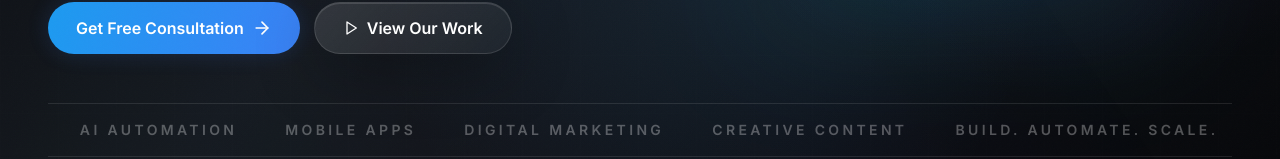
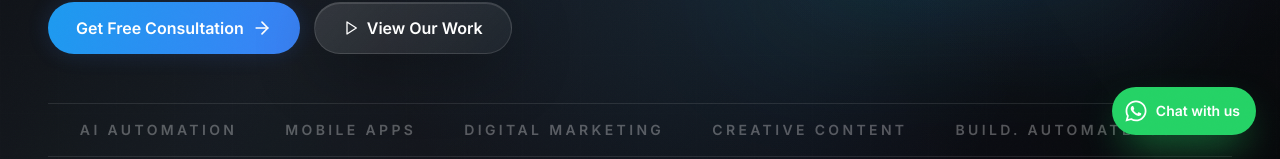
Before and after one commit to InnovexaDigital/Innovexa_Final_web, a Next.js app: page / in a window 1280 px wide. Shown: the part 641-800 px from the top of the page. Built offline with nearby package versions, Linux system fonts and the light colour scheme; no server answers.

Commit message:
Mount floating WhatsApp button site-wide

```diff
--- a/app/layout.tsx
+++ b/app/layout.tsx
@@ -5,6 +5,7 @@ import { SpeedInsights } from "@vercel/speed-insights/next";
 import { siteUrl } from "@/lib/site-config";
 import { globalGraph } from "@/lib/structured-data";
 import { JsonLd } from "@/components/seo/json-ld";
+import { WhatsAppFloat } from "@/components/layout/whatsapp-float";
 import "./globals.css";
 
 const inter = Inter({
@@ -107,7 +108,7 @@ export default function RootLayout({ children }: Readonly<{ children: React.Reac
       </head>
       <body className="noise antialiased">
         {children}
-        <Analytics />
+        <WhatsAppFloat /><Analytics />
         <SpeedInsights />
       </body>
     </html>
```
